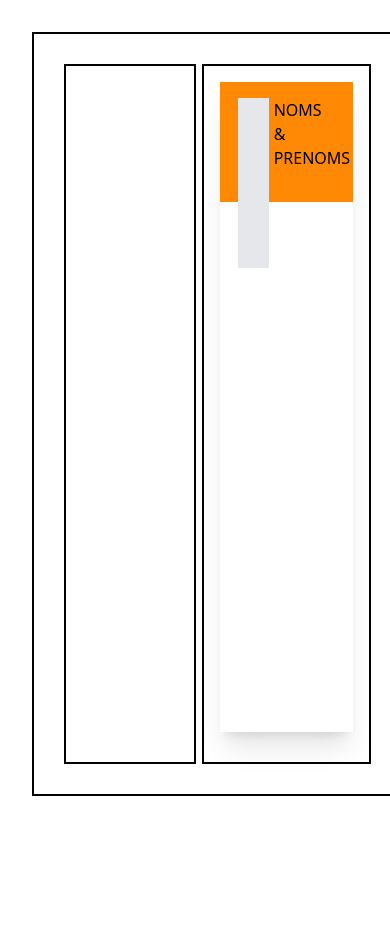
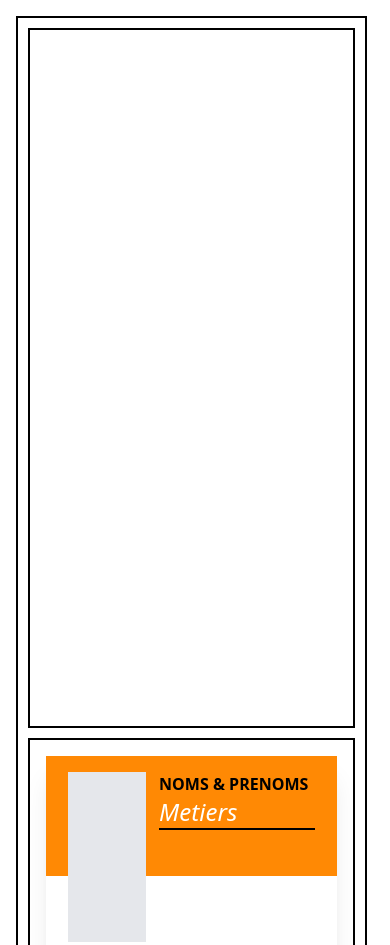
Before and after one commit to lovelyalma/cv_homework, a plain HTML site: page index.html in a window 390 px wide. Shown: the top 945 px of the page. Before the commit the page ends 844 px from the top, so only its background shows below. Drawn offline with nearby package versions, Linux system fonts and the light colour scheme.

Commit message:
ma 4 ieme modification

```diff
--- a/index.html
+++ b/index.html
@@ -8,15 +8,15 @@
   </head>
 </head>
 <body>
-    <section  class="flex justify-between m-8 border-solid border-2  w-[95%] h-auto p-[30px]">
+    <section  class="flex justify-between m-8 border-solid max-sm:p-[10px] max-sm:m-4 border-2 max-sm:w-[90%] w-[95%] h-auto p-[30px] max-sm:block">
 
       <!-- div d'enregistrement du formulaire -->
-       <div class="w-[43%] border-solid border-2 h-[700px]">
+       <div class="w-[43%] border-solid border-2 h-[700px] max-sm:w-[100%]">
 
        </div>
 
        <!-- div de la visualisation du cv -->
-       <div class="w-[55%] border-solid border-2 h-[700px] p-4">
+       <div class="w-[55%] border-solid border-2 h-[700px] max-sm:w-[100%] max-sm:mt-[10px] p-4">
 
         <!-- div principale -->
          <div class="w-[100%] bg-white h-[650px] shadow-xl">
@@ -26,9 +26,10 @@
                <div class="w-[30%] h-[170px]  bg-gray-200 " >
                </div>
                <div class="w-[60%] h-auto">
-                  <p>NOMS & PRENOMS </p>
+                  <p class="md:text-2xl font-bold ">NOMS & PRENOMS </p>
+                  <p class="text-2xl text-white"><i>Metiers</i></p>
+                  <hr class="border-black-300 border-1">
                </div>
-
             </div>
          </div>
 
```
